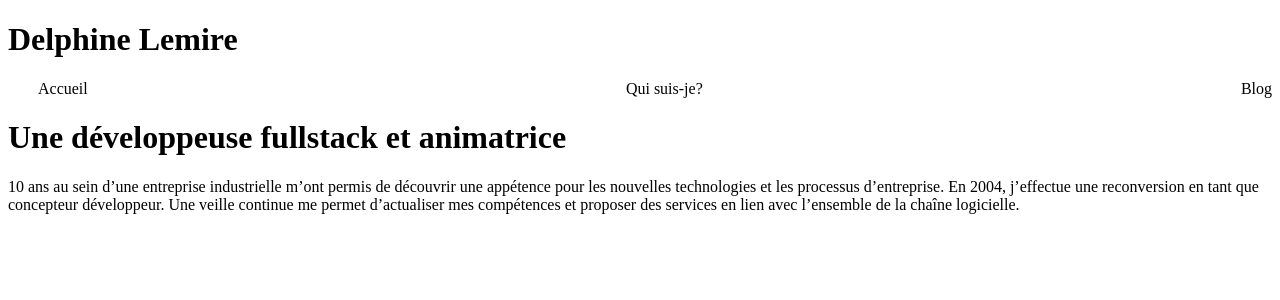
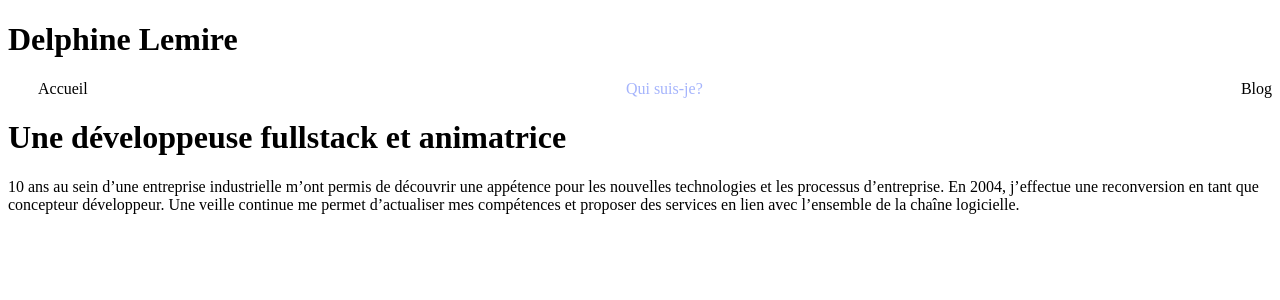
Before and after one commit to DelphineLemire/DelphineLemire.github.io, a Jekyll site: the page built from docs/about.md, in a window 1280 px wide. Shown: the top 300 px of the page. Built offline with Jekyll 4.4.1, drawn with Linux system fonts in a browser that asks for light colours.

Commit message:
navbar style

```diff
--- a/docs/_includes/navigation.html
+++ b/docs/_includes/navigation.html
@@ -1,5 +1,8 @@
 <nav class="navbar">
   {% for item in site.data.navigation %}
-    <a class="navbar__link" href="{{ item.link }}" {% if page.url == item.link %}class="navbar__link--purple"{% endif %}>{{ item.name }}</a>
+    <a href="{{ item.link }}"
+      {% if page.url == item.link %}class="navbar__link navbar__link--purple"{% endif %}
+      {% if page.url != item.link %}class="navbar__link"{% endif %}
+    >{{ item.name }}</a>
   {% endfor %}
 </nav>
```
